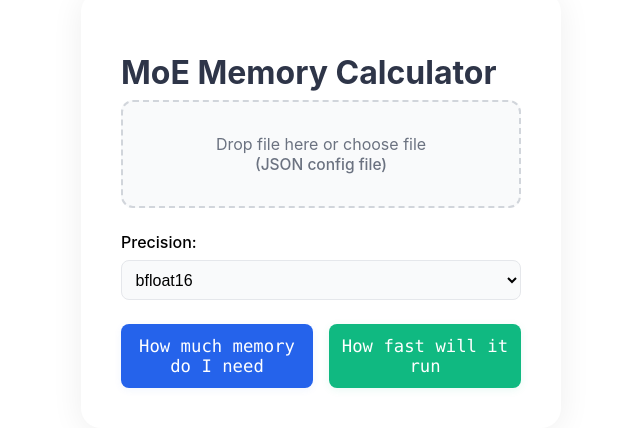
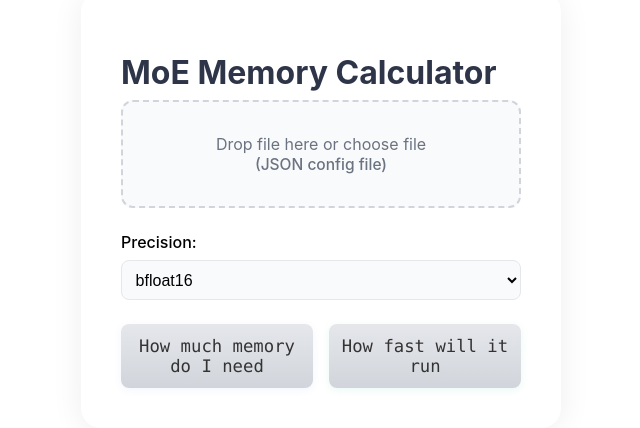
Before and after one commit to tinhoang-cerebras/cerebras-moe-calculator-new, a Next.js app: page / in a window 1280 px wide. Shown: the part 198-626 px from the top of the page, without its empty margins (319-959 px from the left). Built offline with nearby package versions, Linux system fonts and the light colour scheme.

Commit message:
Update index.tsx

```diff
--- a/pages/index.tsx
+++ b/pages/index.tsx
@@ -158,8 +158,8 @@ export default function Home() {
             }}
           >
             <span style={{
-              color: "#6b7280", // gray-500, same as below
-              fontWeight: 400 // regular
+              color: "#6b7280",
+              fontWeight: 400
             }}>
               Drop file here or choose file
             </span>
@@ -213,8 +213,10 @@ export default function Home() {
               padding: "0.75rem",
               borderRadius: 8,
               border: "none",
-              background: loadingMemory ? "#cbd5e1" : "#2563eb",
-              color: "#fff",
+              background: loadingMemory
+                ? "linear-gradient(to bottom, #e5e7eb, #d1d5db)"
+                : "linear-gradient(to bottom, #e5e7eb 0%, #d1d5db 100%)",
+              color: "#333",
               fontWeight: 400, // regular
               fontSize: "1.08rem",
               fontFamily: "Menlo, Monaco, 'Liberation Mono', Consolas, monospace",
@@ -234,8 +236,10 @@ export default function Home() {
               padding: "0.75rem",
               borderRadius: 8,
               border: "none",
-              background: loadingFlops ? "#cbd5e1" : "#10b981",
-              color: "#fff",
+              background: loadingFlops
+                ? "linear-gradient(to bottom, #e5e7eb, #d1d5db)"
+                : "linear-gradient(to bottom, #e5e7eb 0%, #d1d5db 100%)",
+              color: "#333",
               fontWeight: 400, // regular
               fontSize: "1.08rem",
               fontFamily: "Menlo, Monaco, 'Liberation Mono', Consolas, monospace",
```
